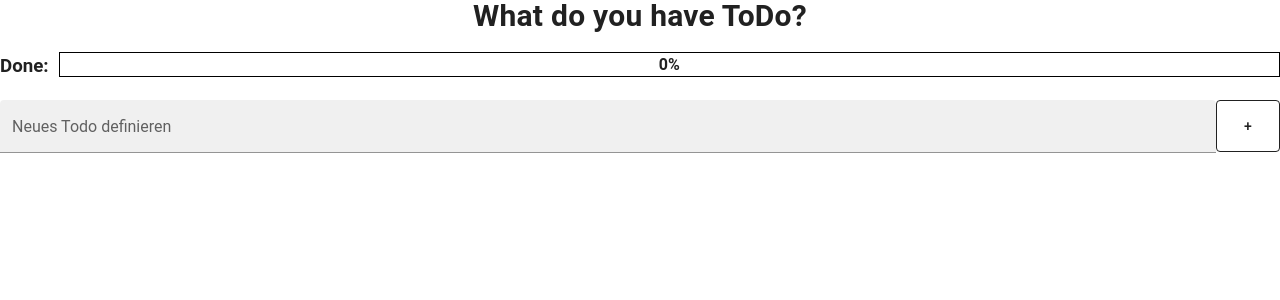
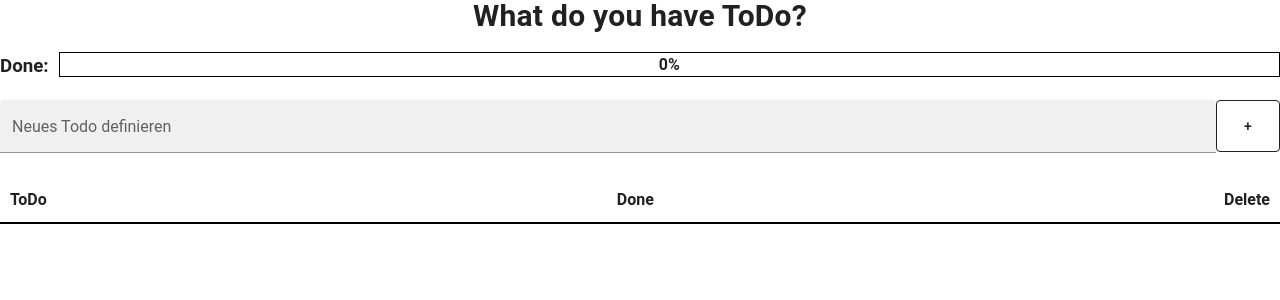
Before and after one commit to dozgr95/vueAssignment, a Vue app in the folder todo-app/: page /#/ in a window 1280 px wide. Shown: the top 300 px of the page. Built offline with nearby package versions, Linux system fonts and the light colour scheme.

Commit message:
final commit - finish layout and css

```diff
--- a/todo-app/src/views/ToDoList.vue
+++ b/todo-app/src/views/ToDoList.vue
@@ -17,9 +17,21 @@
       +
       </v-btn>
     </div>
-
+    <div class="header">
+      <div class="title-head">
+        ToDo
+      </div>
+      <div class="done-head">
+        Done
+      </div>
+      <div class="delete-head">
+        Delete
+      </div>
+    </div>
     <div v-for="todo in getTodos()" :key="todo.id" class="list">
-      {{ todo.title }}
+      <div class="title">
+        {{ todo.title }}
+      </div>
       <v-checkbox
         :value="todo.done"
         @click="checkDone(todo.id)"
@@ -27,6 +39,8 @@
       </v-checkbox>
       <v-btn
         outlined
+        height=25
+        width=25
         @click=deleteTodo
       >
        X
@@ -81,9 +95,25 @@ export default class ToDoList extends Vue {
   .creation {
     display: flex;
   }
+  .header{
+    display: flex;
+    justify-content: space-between;
+    border-bottom: black 2px solid;
+    padding: 10px;
+    font-weight: bold;
+  }
   .list {
     display: flex;
     justify-content: space-between;
-    height: px;
+    height: 40px;
+    padding: 10px;
+    border-bottom: grey 1px solid;
+    .v-btn {
+      min-width: 25px!important;
+    }
+    .v-input--selection-controls{
+      padding: 0!important;
+      margin: 0!important;
+    }
   }
 </style>
```
Also changed, not shown: 1 other file (tests, documents, lock files or other folders).
